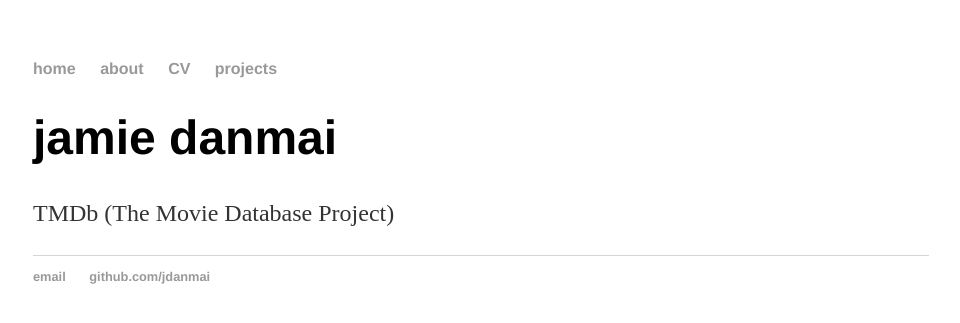
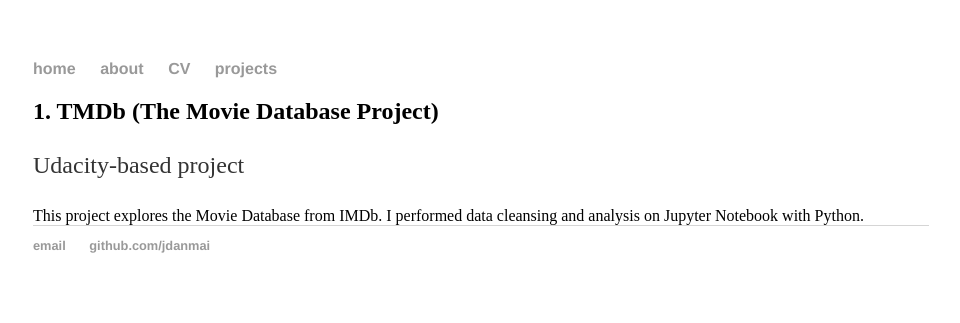
Before and after one commit to jdanmai/jdanmai.github.io, a Jekyll site: the page projects.html, which Jekyll copies as it is, in a window 1280 px wide. Shown: the top 323 px of the page, without its empty margins (159-1119 px from the left). Built offline with Jekyll 4.4.1, drawn with Linux system fonts in a browser that asks for light colours.

Commit message:
Update projects.html

```diff
--- a/projects.html
+++ b/projects.html
@@ -16,9 +16,10 @@
 		</nav>
 		<div class="container">
     		<div class="blurb">
-        		<h1>jamie danmai</h1>
-				<p>TMDb (The Movie Database Project)
-        </p>
+        		<h2>1. TMDb (The Movie Database Project)</h2>
+				<p>Udacity-based project</p>
+			This project explores the Movie Database from IMDb.
+			I performed data cleansing and analysis on Jupyter Notebook with Python.
     		</div><!-- /.blurb -->
 		</div><!-- /.container -->
 		<footer>
```
